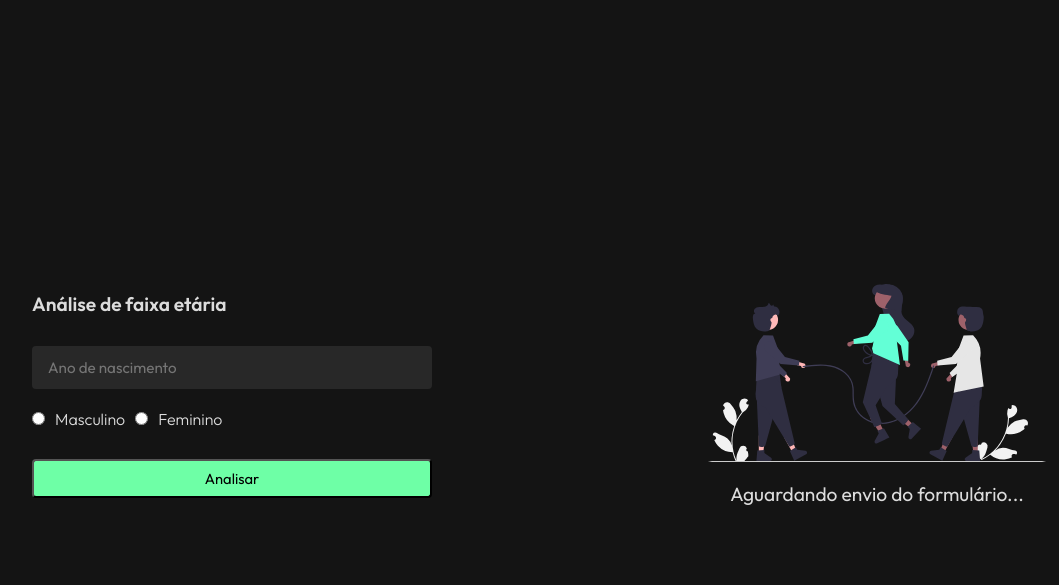
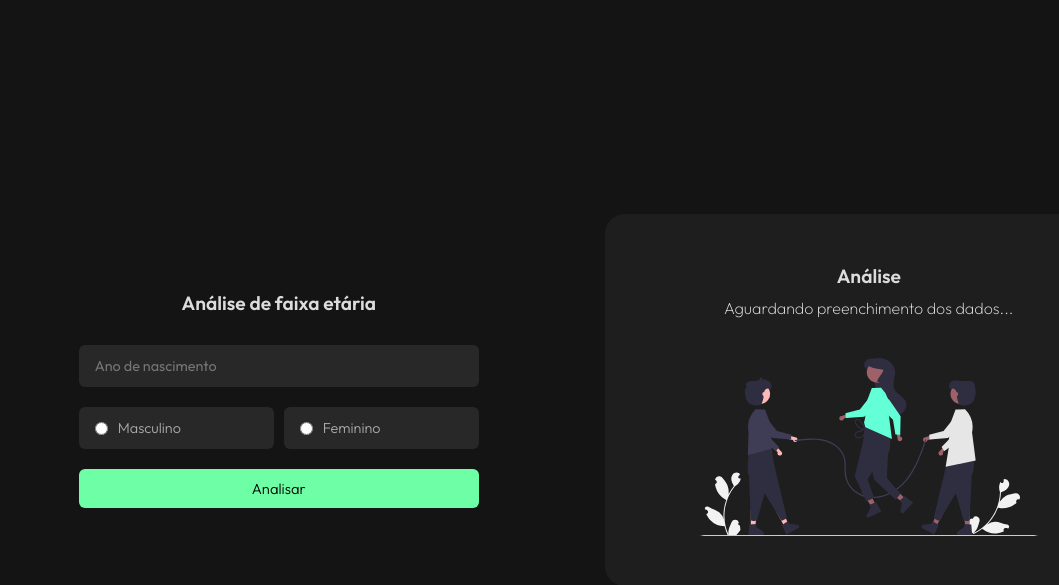
Before and after one commit to edwardribas/aulas_iw_ii, a PHP site: page / in a window 1280 px wide. Shown: the top 585 px of the page, without its empty margins (58-1117 px from the left). Run offline with PHP 8.4, Linux system fonts and the light colour scheme.

Commit message:
Improvements.

```diff
--- a/2-bimestre/aula-30-05/app.js
+++ b/2-bimestre/aula-30-05/app.js
@@ -10,8 +10,8 @@
 
     const checkAgeGroup = age => {
         if (!age) return; // falsy value
-        if (age > 0 && age < 5) return 'bebê'; // bebê
-        if (age >= 5 && age < 10) return 'criança'; // criança
+        if (age > 0 && age < 4) return 'bebê'; // bebê
+        if (age >= 4 && age < 10) return 'criança'; // criança
         if (age >= 10 && age < 14) return 'pré-adolescente'; // pré-adolescência
         if (age >= 14 && age < 19) return 'adolescente'; // adolescência
         if (age >= 19) return 'adulto'; // adulto
@@ -24,13 +24,13 @@
     }
 
     const selectImage = (ageGroup, gender) => {
-        let src;
+        let src, ageList = ['bebê', 'criança', 'pré-adolescente', 'adolescente', 'adulto'];
 
-        if (ageGroup === 'bebê') src = `./img/${gender}/1.png`;
-        if (ageGroup === 'criança') src = `./img/${gender}/2.png`;
-        if (ageGroup === 'pré-adolescente') src = `./img/${gender}/3.png`;
-        if (ageGroup === 'adolescente') src = `./img/${gender}/4.png`;
-        if (ageGroup === 'adulto') src = `./img/${gender}/5.png`;
+        ageList.forEach((element, index) => {
+            if (ageGroup === element) {
+                src = `./img/${gender}/${index+1}.png`;
+            }
+        })
 
         return src;
     }
@@ -48,11 +48,13 @@
 
         // Faixa etária
         inputBirthYear =  currentYear-inputBirthYear;
-        if (inputBirthYear <= 0) return;
+        if (inputBirthYear <= 0) {
+            outputImage.src = "./img/oops.svg";
+            outputTitle.textContent = "Oops!";
+            outputText.textContent = "Informe os dados de uma pessoa que tenha pelo menos 1 ano.";
+            return;
+        };
         let ageGroup = checkAgeGroup(inputBirthYear);
-
-        console.log({inputBirthYear, ageGroup, gender})
-
 
         // Image source by age and gender
         let imageSource = selectImage(ageGroup, gender);
@@ -60,8 +62,8 @@
 
         // Texts
         outputTitle.textContent = "Obrigado!";
-        gender = gender == 'masc' ? 'rapaz' : 'moça';
-        outputText.textContent = `Você é um(a) ${gender} e tem ${inputBirthYear} anos, logo é um(a) ${ageGroup}.`;
+        gender = gender == 'masc' ? 'masculino' : 'feminino';
+        outputText.textContent = `Os dados indicam um ${ageGroup} de ${inputBirthYear} ano(s) do sexo ${gender}.`;
 
     }
 })();
--- a/2-bimestre/aula-30-05/index.html
+++ b/2-bimestre/aula-30-05/index.html
@@ -21,11 +21,16 @@
                 <input id="ano" type="number" placeholder="Ano de nascimento">
 
                 <fieldset id="genero">
-                    <input type="radio" name="gender" id="masculino" value="masc">
-                    <label for="masculino">Masculino</label>
 
-                    <input type="radio" name="gender" id="feminino" value="fem">
-                    <label for="feminino">Feminino</label>
+                    <label for="masculino">
+                        <input type="radio" name="gender" id="masculino" value="masc">
+                        Masculino
+                    </label>
+
+                    <label for="feminino">
+                        <input type="radio" name="gender" id="feminino" value="fem">
+                        Feminino
+                    </label>
                 </fieldset>
 
                 <button>Analisar</button>
@@ -34,11 +39,11 @@
 
         <!-- Output -->
         <div class="output">
+            <h2>Análise</h2>
+            <p>Aguardando preenchimento dos dados...</p>
             <figure>
                 <img src="./img/children.svg" alt="Children playing.">
             </figure>
-            <h2>Aguardando envio do formulário...</h2>
-            <p></p>
         </div>
     </main>
 
--- a/2-bimestre/aula-30-05/style.css
+++ b/2-bimestre/aula-30-05/style.css
@@ -47,11 +47,13 @@ main{
 .form h1{
     -webkit-user-select: none;
     user-select: none;
+    text-align: center;
     font-size: 1.2rem;
     font-weight: 600;
     margin-bottom: 30px;
 }
 .form form{
+    margin: 0 auto;
     -webkit-user-select: none;
     user-select: none;
     display: flex;
@@ -62,26 +64,39 @@ main{
 }
 .form input#ano{
     width: 100%;
-    font-size: .95rem;
-    border-radius: 4px;
+    font-size: .9rem;
+    border-radius: 6px;
     border: none;
     padding: 12px 16px;
     background-color: rgb(40, 40, 40);
     color: rgb(220, 220, 220);
 }
+.form label{
+    display: flex;
+    align-items: center;
+    gap: 10px;
+    cursor: pointer;
+    color: rgb(171, 171, 171);
+    padding: 12px 16px;
+    background-color: rgb(40, 40, 40);
+    border-radius: 6px;
+    width: 100%;
+}
 .form fieldset#genero{
     border: none;
     display: flex;
     gap: 10px;
+    font-size: .9rem;
     font-weight: 300;
-    align-items: center;
+    justify-content: stretch;
     width: 100%;
 }
 .form form button{
-    margin: 10px 0;
-    padding: 8px 14px;
+    padding: 10px 14px;
     font-size: .92rem;
-    border-radius: 4px;
+    border: none;
+    font-weight: 300;
+    border-radius: 6px;
     cursor: pointer;
     background-color: rgb(110, 255, 166);
     transition: transform .2s ease;
@@ -97,6 +112,9 @@ main{
     user-select: none;
     width: 100%;
     max-width: 700px;
+    background-color: rgb(30, 30, 30);
+    padding: 50px 30px;
+    border-radius: 20px;
 }
 .output figure{
     width: 100%;
@@ -104,7 +122,7 @@ main{
     border-radius: 10px;
     overflow: hidden;
     max-width: 350px;
-    max-height: 350px;
+    max-height: 230px;
 }
 .output figure img{
     width: 100%;
@@ -112,8 +130,12 @@ main{
     display: block;
 }
 .output h2{
-    margin: 20px 0 10px;
+    -webkit-user-select: none;
+    user-select: none;
     font-size: 1.2rem;
-    font-weight: 400;
-    text-align: center;
+    font-weight: 600;
 }
+.output p{
+    margin: 10px 0 40px;
+    font-weight: 200;
+}
```
Also changed, not shown: 2-bimestre/aula-30-05/README.md (added), 2-bimestre/aula-30-05/img/oops.svg (added), 2-bimestre/aula-30-05/img/project.png (added).
